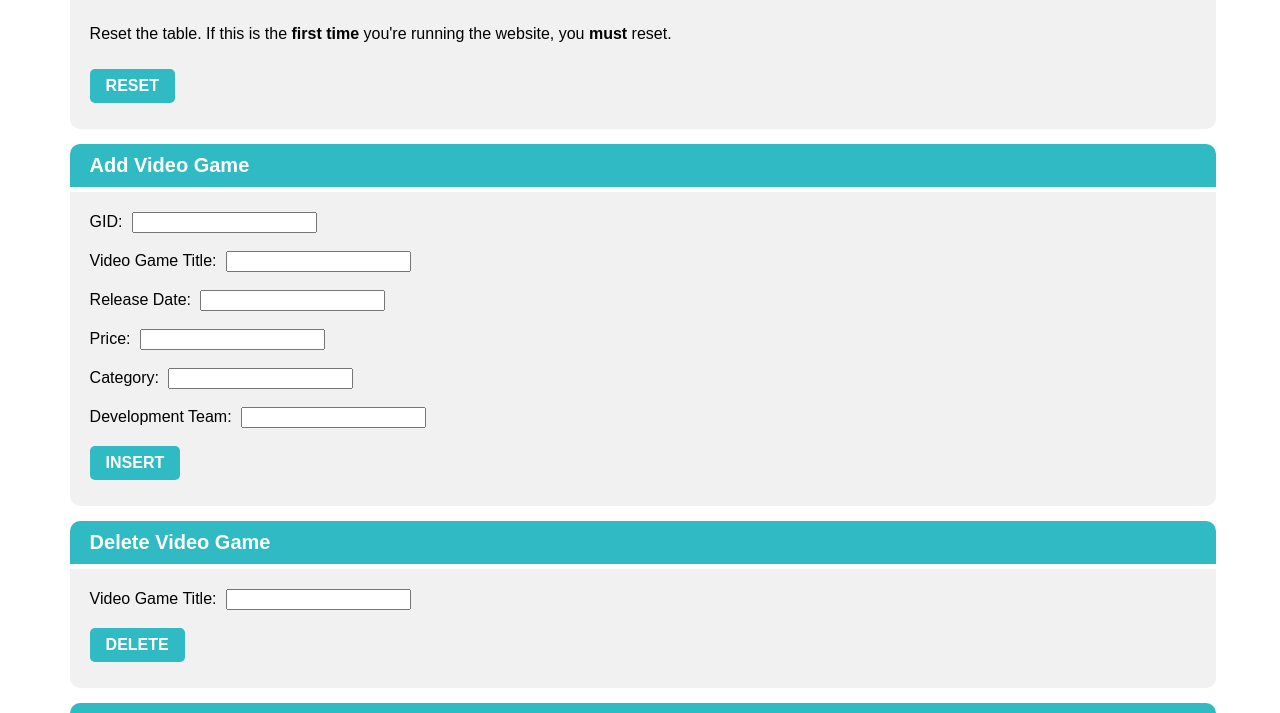
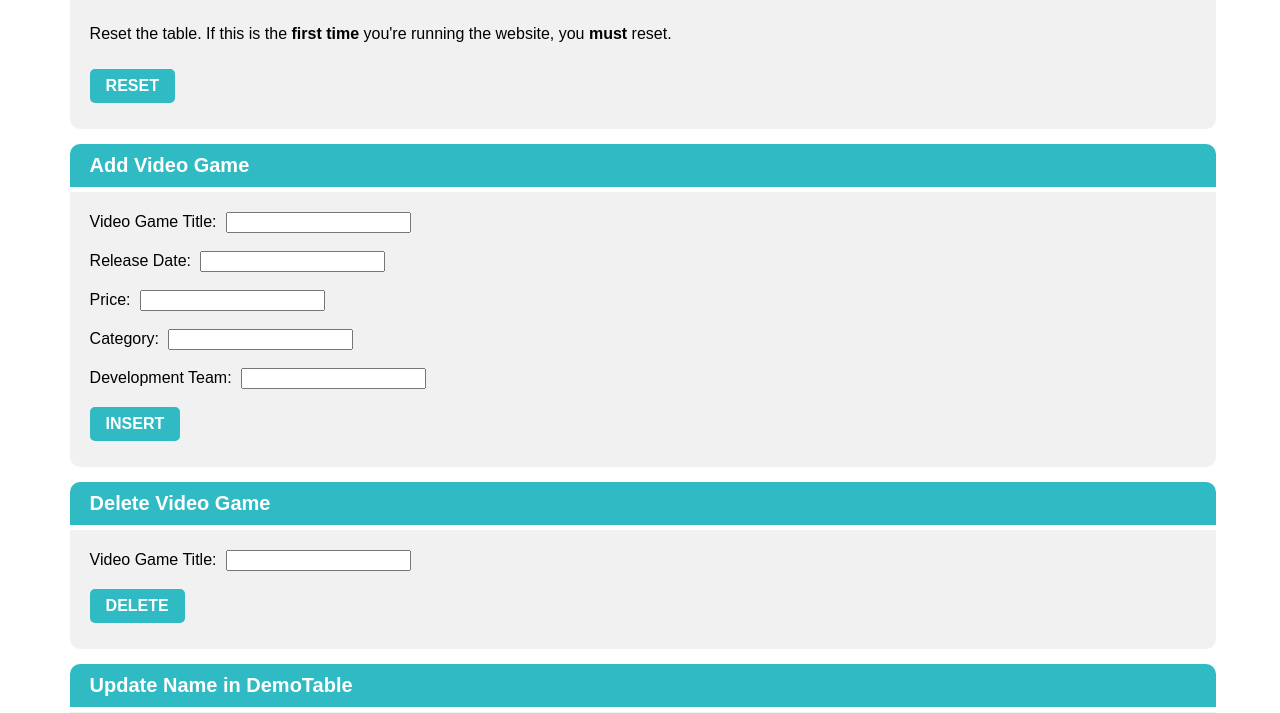
Before and after one commit to glenren/video_game_database, a PHP site: page / in a window 1280 px wide. Shown: the part 175-888 px from the top of the page. Run offline with PHP 8.4, Linux system fonts and the light colour scheme; data that the repository does not hold is empty.

Commit message:
Update add video game
Made it so that GID is automatically generated when user submits new game

```diff
--- a/pages/dml.php
+++ b/pages/dml.php
@@ -4,7 +4,7 @@ function handleInsertRequest()
     global $db_conn;
     //Getting the values from user and insert data into the table
     $tuple = array(
-        ":bind1" => $_POST['GID'],
+        ":bind1" => rand(),
         ":bind2" => $_POST['gameTitle'],
         ":bind3" => $_POST['releaseDate'], //has to be in form dd-MMMM-yyyy
         ":bind4" => $_POST['price'],
@@ -29,7 +29,6 @@ function handleInsertRequest()
 ?>
 <h3>Add Video Game</h3>
 <div><form method="POST" action="index.php">
-    GID: <input type="text" name="GID"> <br /><br />
     Video Game Title: <input type="text" name="gameTitle"> <br /><br />
     Release Date: <input type="text" name="releaseDate"> <br /><br />
     Price: <input type="text" name="price"> <br /><br />
```
